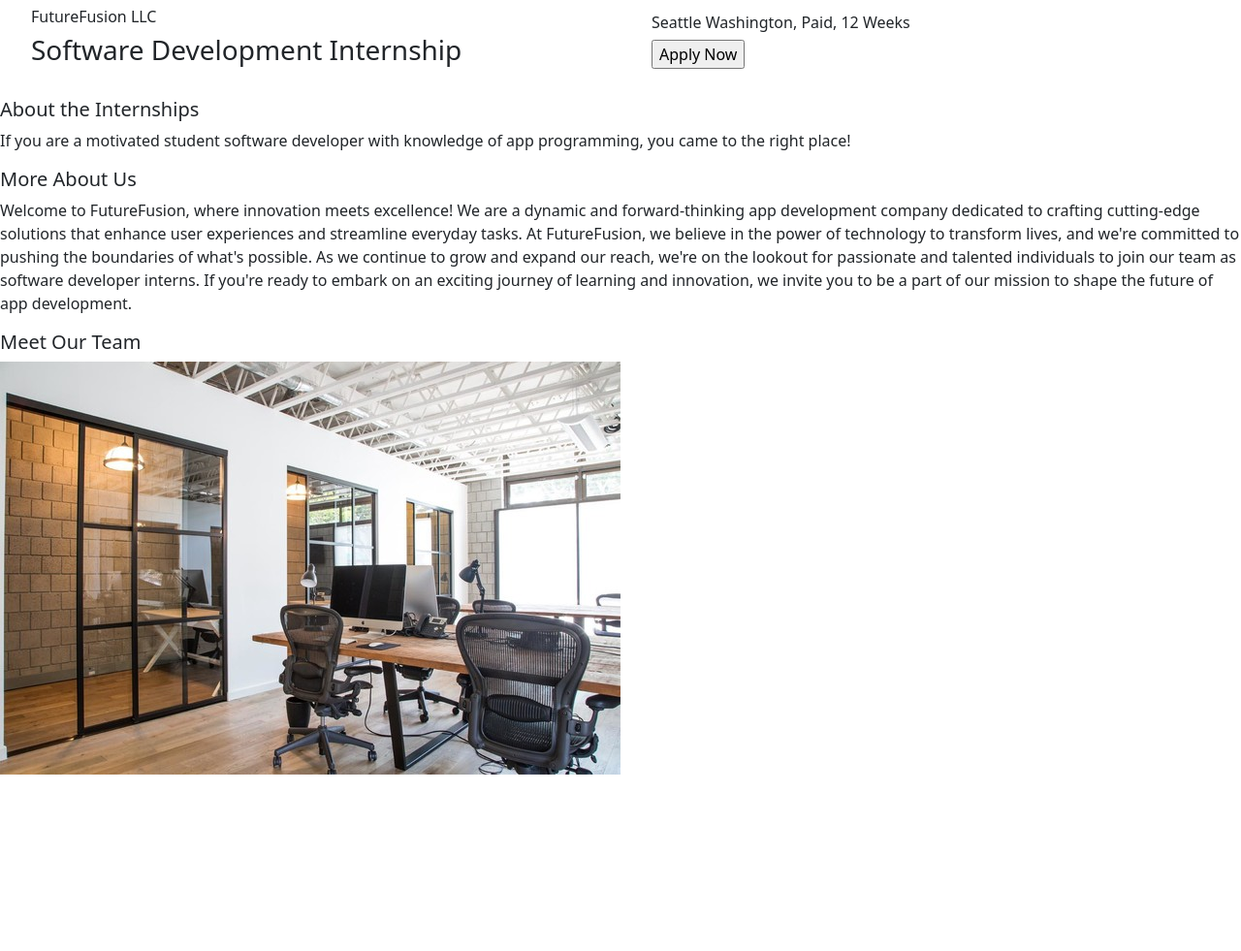
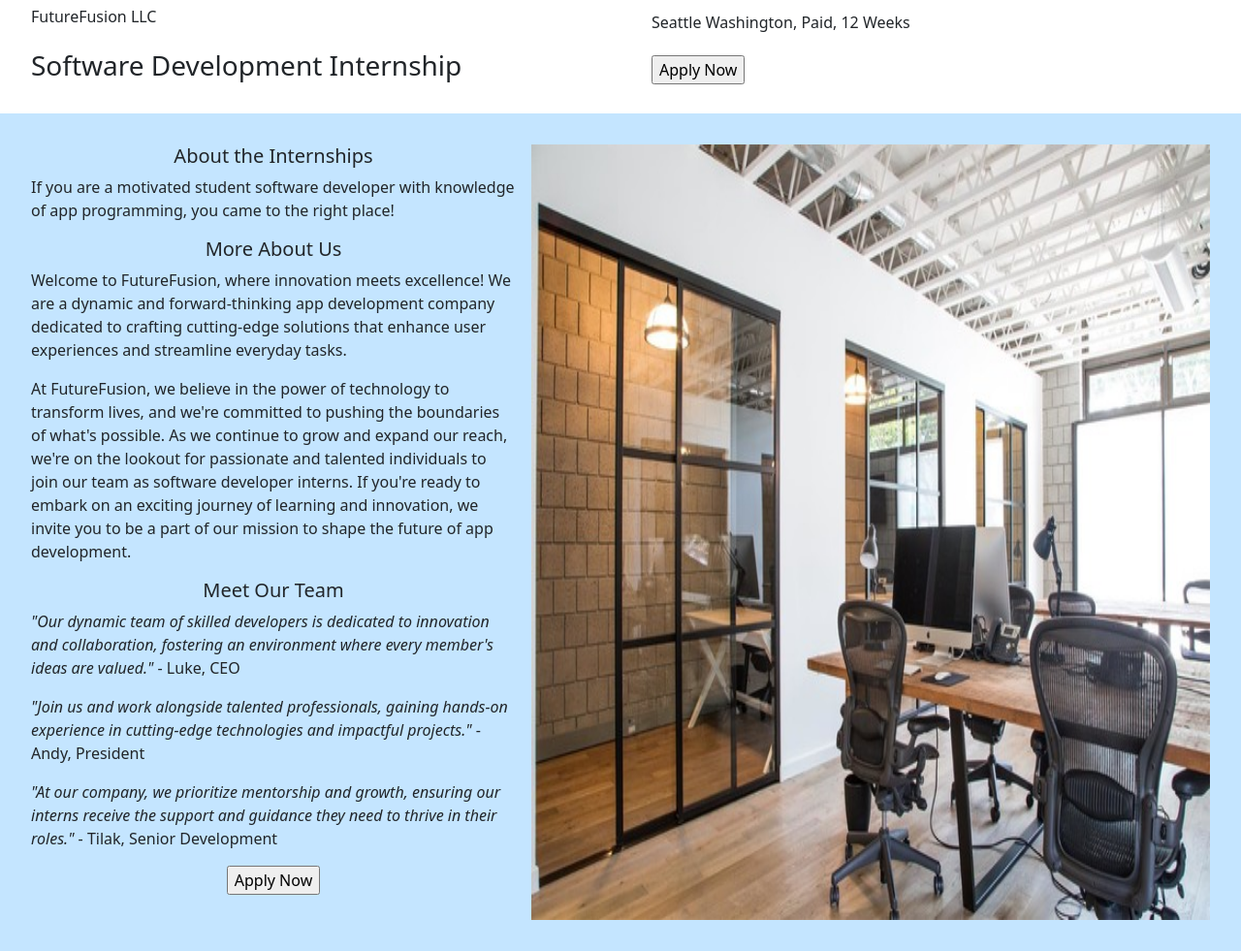
Before and after one commit to lukeckk/application, a PHP site: page /views/home.html in a window 1280 px wide. Shown: the whole page at 97% size. Before the commit the page ends 799 px from the top, so only its background shows below. Run offline with PHP 8.4, Linux system fonts and the light colour scheme.

Commit message:
did some tyling on website

```diff
--- a/styles/styles.css
+++ b/styles/styles.css
@@ -5,5 +5,14 @@
 
 li{
     list-style-type: none;
-    padding: 0;
 }
+
+.bodyContainer{
+    display: grid;
+    grid-template-columns: 1fr 1fr;
+    background-color: #c4e5ff;
+}
+
+em{
+    font-style: italic;
+}
--- a/views/home.html
+++ b/views/home.html
@@ -14,14 +14,14 @@
 <div class="navbarContainer">
     <nav class="navbar ">
         <ul class="list">
-            <li><h6>FutureFusion LLC</h6></li>
+            <li class="pb-3"><h6>FutureFusion LLC</h6></li>
             <li><h3>Software Development Internship</h3></li>
         </ul>
     </nav>
 
     <nav class="navbar">
         <ul class="list">
-            <li><h6>Seattle Washington, Paid, 12 Weeks</h6></li>
+            <li class="pb-3"><h6>Seattle Washington, Paid, 12 Weeks</h6></li>
             <li>
                 <form action="" method="post">
                     <input type="submit" value="Apply Now">
@@ -31,29 +31,49 @@
     </nav>
 </div>
 
-<div class="left body">
-    <h5>About the Internships</h5>
+<div class="bodyContainer p-4">
+    <div class="leftBody p-2">
+        <h5 class="text-center bottom-border">About the Internships</h5>
         <p>
             If you are a motivated student software developer with knowledge of app programming, you came
             to the right place!
         </p>
-    <h5>More About Us</h5>
+        <h5 class="text-center">More About Us</h5>
         <p>
-
             Welcome to FutureFusion, where innovation meets excellence! We are a dynamic and forward-thinking
             app development company dedicated to crafting cutting-edge solutions that enhance user experiences
-        and streamline everyday tasks. At FutureFusion, we believe in the power of technology to transform lives,
+            and streamline everyday tasks.
+        </p>
+        <p>
+            At FutureFusion, we believe in the power of technology to transform lives,
             and we're committed to pushing the boundaries of what's possible. As we continue to grow and expand our reach,
             we're on the lookout for passionate and talented individuals to join our team as software developer interns.
             If you're ready to embark on an exciting journey of learning and innovation, we invite you to be a part of our
             mission to shape the future of app development.
         </p>
-    <h5>Meet Our Team</h5>
+        <h5 class="text-center">Meet Our Team</h5>
+        <p>
+            <em>"Our dynamic team of skilled developers is dedicated to innovation and collaboration, fostering an environment
+                where every member's ideas are valued."</em> - Luke, CEO
+        </p>
+        <p>
+            <em>"Join us and work alongside talented professionals, gaining hands-on experience in cutting-edge technologies
+                and impactful projects."</em> - Andy, President
+        </p>
+        <p>
+            <em>"At our company, we prioritize mentorship and growth, ensuring our interns receive the support and guidance
+                they need to thrive in their roles."</em> - Tilak, Senior Development
+        </p>
+
+        <form action="" method="post" class="text-center">
+            <input type="submit" value="Apply Now">
+        </form>
 
     </div>
 
-<div class="right body">
-    <img src="images/office.jpeg" alt="office picture">
+    <div class="rightBody p-2">
+            <img src="images/office.jpeg" alt="office picture" width="700" height="800">
+    </div>
 </div>
 
 
```
Lines whose indentation alone changed are shown as unchanged.
